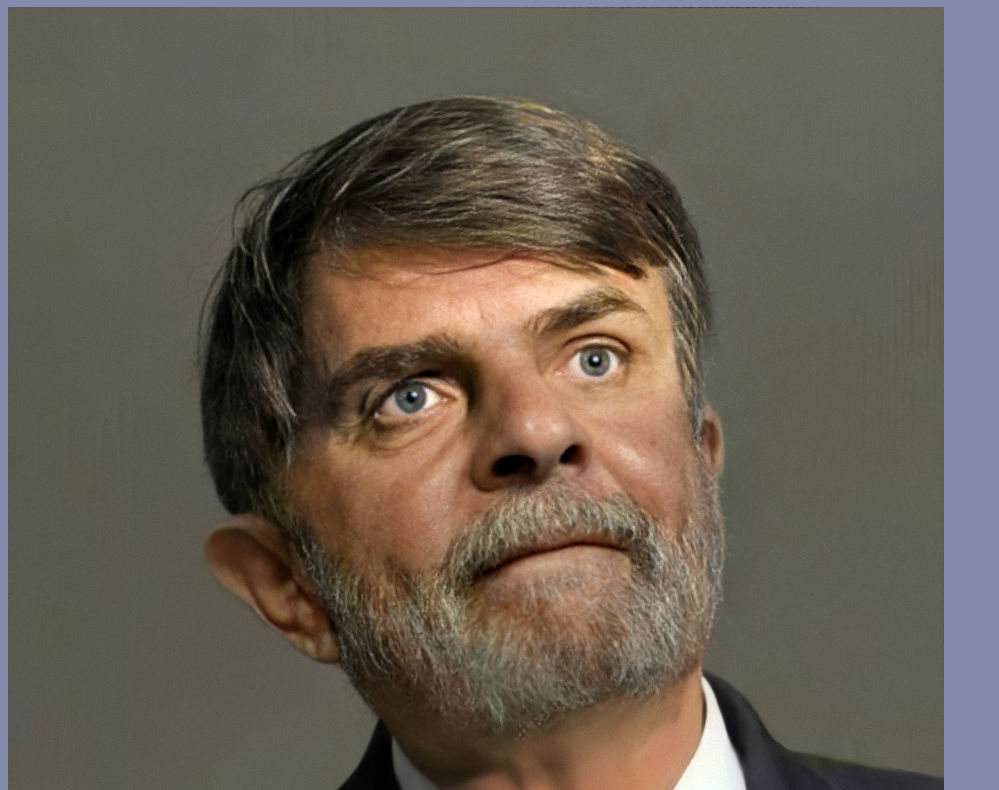
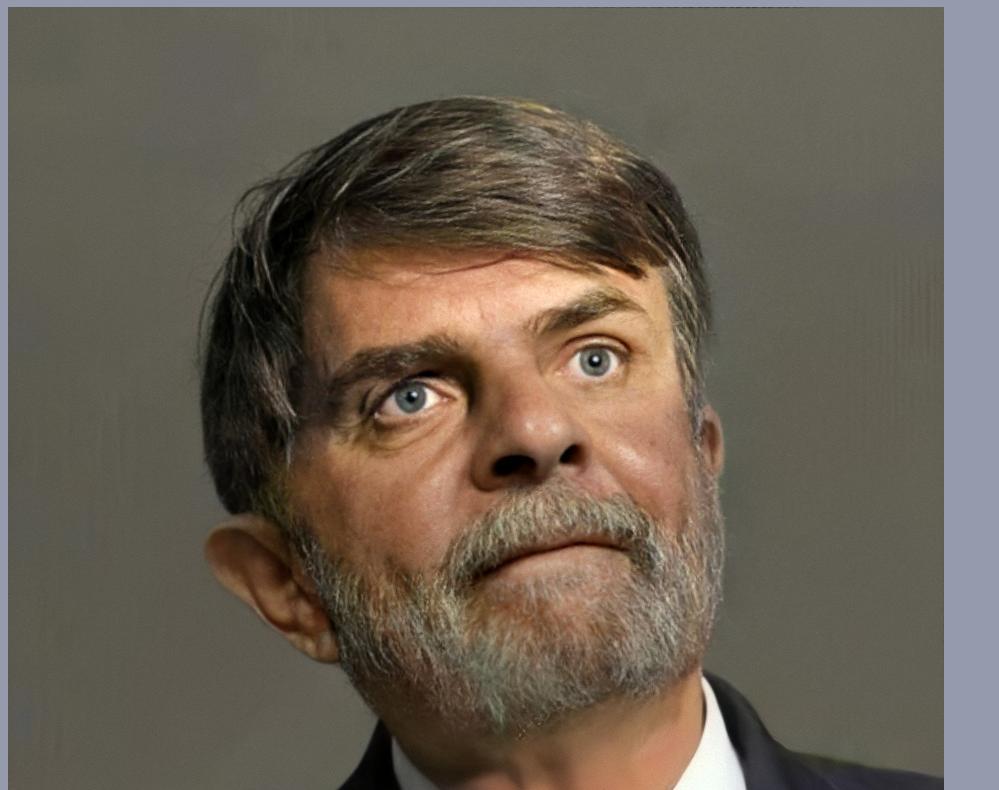
Before and after one commit to leonardoornieski/site1, a plain HTML site: page index.html in a window 1280 px wide. Shown: the part 73-863 px from the top of the page, without its empty margins (0-999 px from the left). Drawn offline with Linux system fonts and the light colour scheme.

Commit message:
masqueico

```diff
--- a/style.css
+++ b/style.css
@@ -1,5 +1,5 @@
 body{
-    background-color: rgb(133, 139, 173);
+    background-color: rgb(150, 154, 173);
 }
 nav{
     background-color: rgb(131, 108, 148);
```
